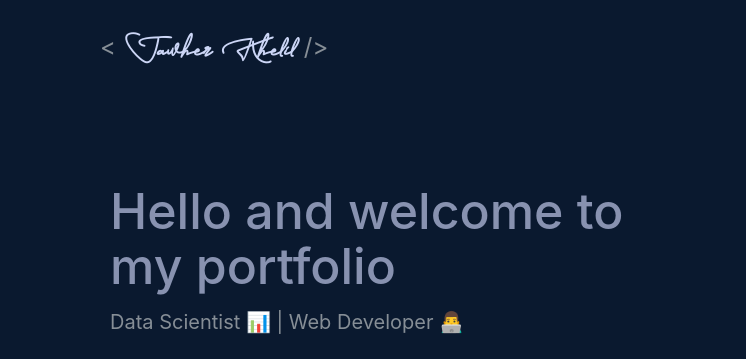
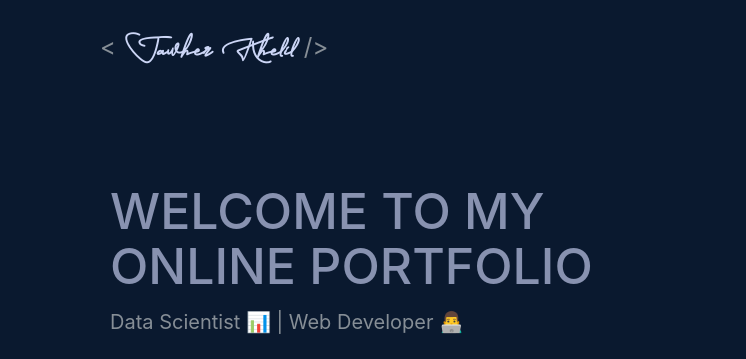
Before and after one commit to kheliljawher/jawherkhelil, a plain HTML site: page index.html in a window 1280 px wide. Shown: the top 359 px of the page, 0-746 px from the left. Drawn offline with nearby package versions, Linux system fonts and the light colour scheme.

Commit message:
Update index.html

```diff
--- a/index.html
+++ b/index.html
@@ -62,7 +62,7 @@
 	<div class="clearfix"></div>
 	<div class="container">
 		<div class="row main d-none d-md-block" id="greeting">
-				<div class="greeting-text-div col-md-6 col-sm-12"><div><h1 class="greeting-text">Hello and welcome to my portfolio</h1><p class="greeting-text-p subTitle">Data Scientist 📊 | Web Developer 👨‍💻 </p><div class="button-greeting-div"><div><a class="main-button" href="#contact">Contact me</a>
+				<div class="greeting-text-div col-md-6 col-sm-12"><div><h1 class="greeting-text">WELCOME TO MY ONLINE PORTFOLIO</h1><p class="greeting-text-p subTitle">Data Scientist 📊 | Web Developer 👨‍💻 </p><div class="button-greeting-div"><div><a class="main-button" href="#contact">Contact me</a>
 			</div>
 			<div><a class="main-button" href="#formation">See my resume</a>
 			</div></div></div>
@@ -80,7 +80,7 @@
 				<img alt="me" src="./index_files/jawher.png" width="250" class="rounded img-me border">
 				</div>
 			</div>
-			<div class="greeting-text-div col-md-6 col-sm-12"><div><h1 class="greeting-text">Hello and welcome to my portfolio</h1><p class="greeting-text-p subTitle">Data Scientist 📊 |  Web Developer 👨‍💻 </p><div class="button-greeting-div"><div><a class="main-button" href="#contact">Contact me</a>
+			<div class="greeting-text-div col-md-6 col-sm-12"><div><h1 class="greeting-text">WELCOME TO MY ONLINE PORTFOLIO</h1><p class="greeting-text-p subTitle">Data Scientist 📊 |  Web Developer 👨‍💻 </p><div class="button-greeting-div"><div><a class="main-button" href="#contact">Contact me</a>
 				</div>
 				<div><a class="main-button" href="#formation" >See my resume</a>
 				</div></div></div>
```
